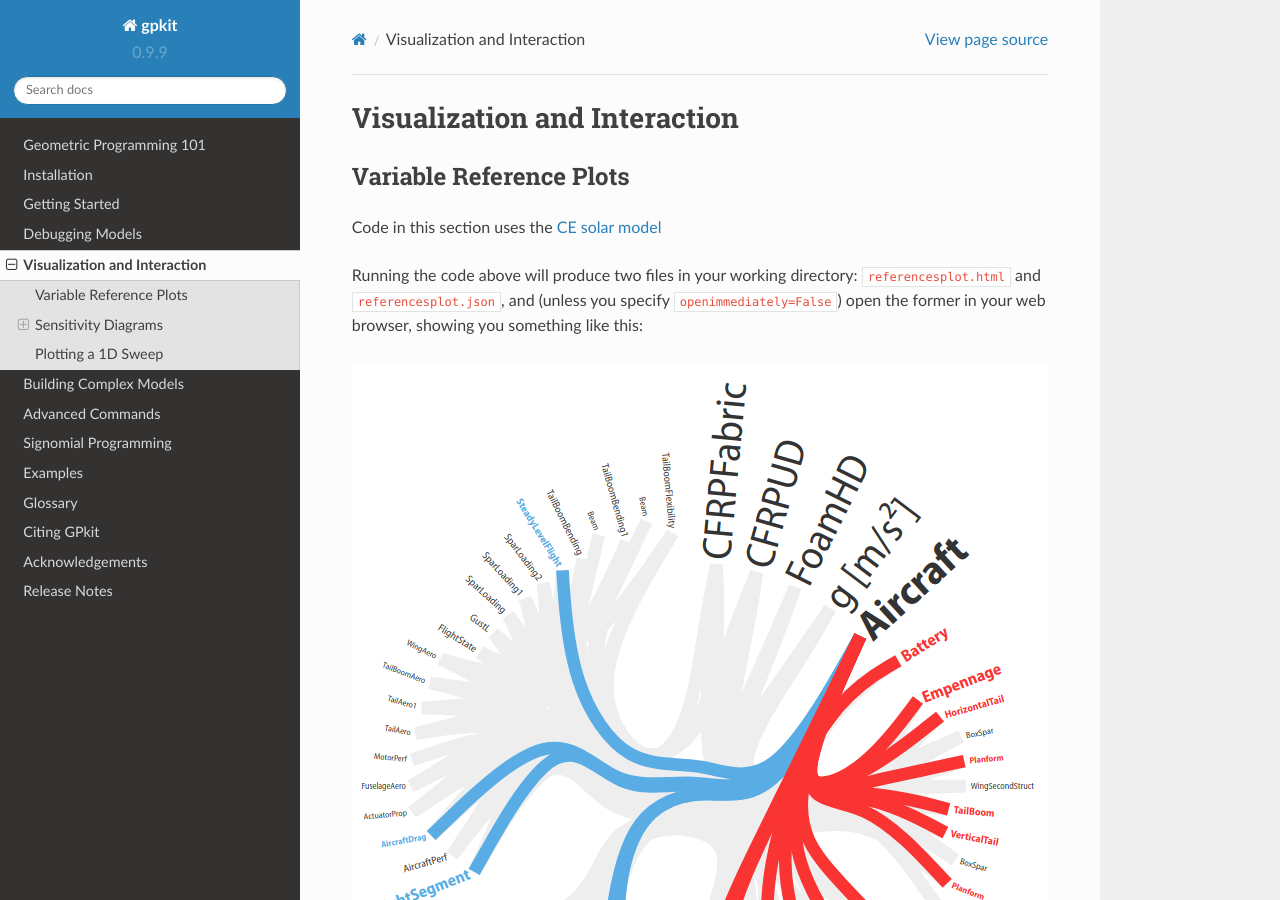
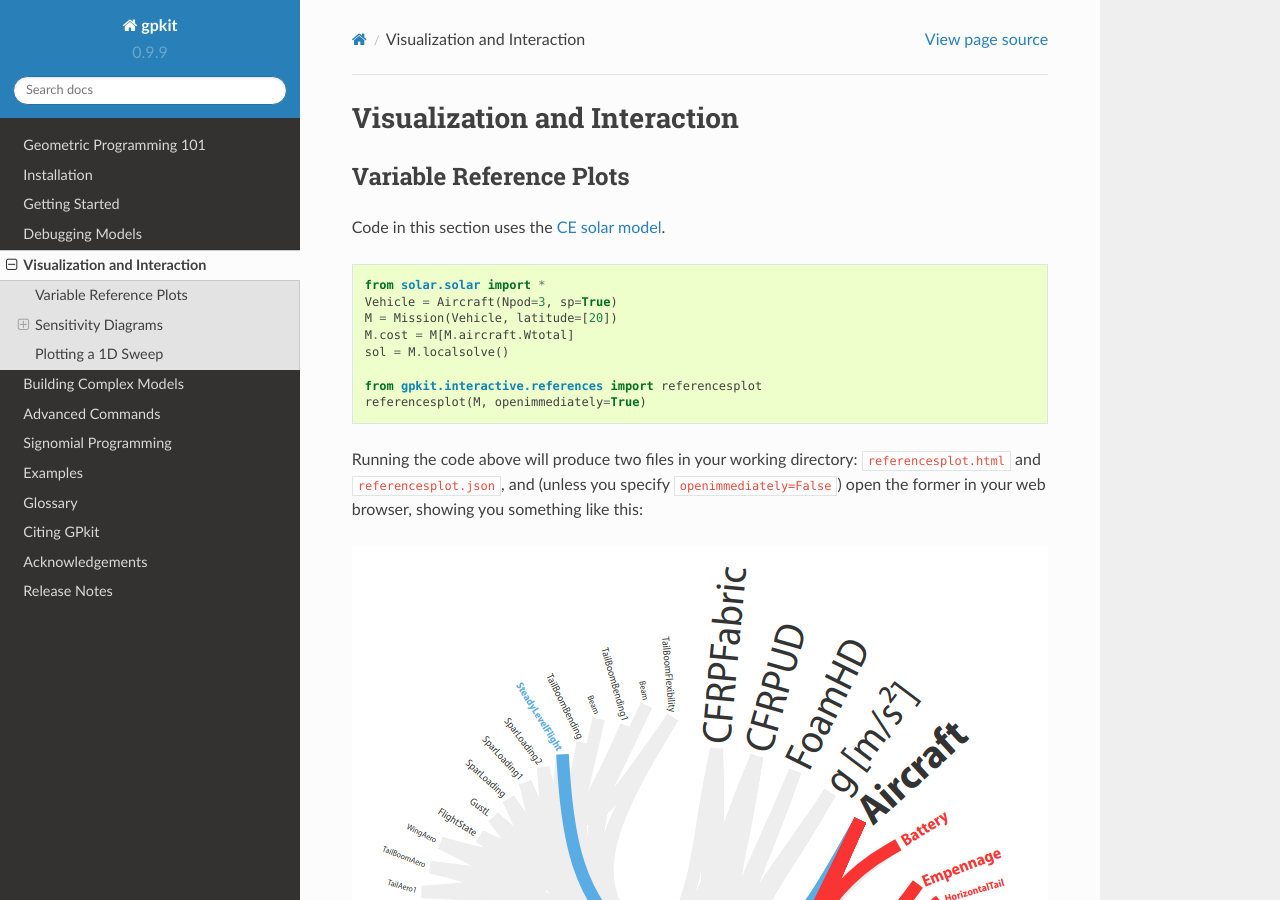
Before and after one commit to convexengineering/gpkit, a Sphinx documentation site: the page built from docs/source/visint.rst, in a window 1280 px wide and 900 px high. Built offline with Sphinx 7.4.7 and the Read the Docs theme 2.0.0, drawn with Linux system fonts in a browser that asks for light colours.

Commit message:
docs typo fixes

```diff
--- a/docs/source/visint.rst
+++ b/docs/source/visint.rst
@@ -4,9 +4,10 @@ Visualization and Interaction
 Variable Reference Plots
 ========================
 
-Code in this section uses the `CE solar model <https://github.com/convexengineering/solar/tree/gpkitdocs>`_
+Code in this section uses the `CE solar model <https://github.com/convexengineering/solar/tree/gpkitdocs>`_.
 
 .. code:: python
+
     from solar.solar import *
     Vehicle = Aircraft(Npod=3, sp=True)
     M = Mission(Vehicle, latitude=[20])
```
